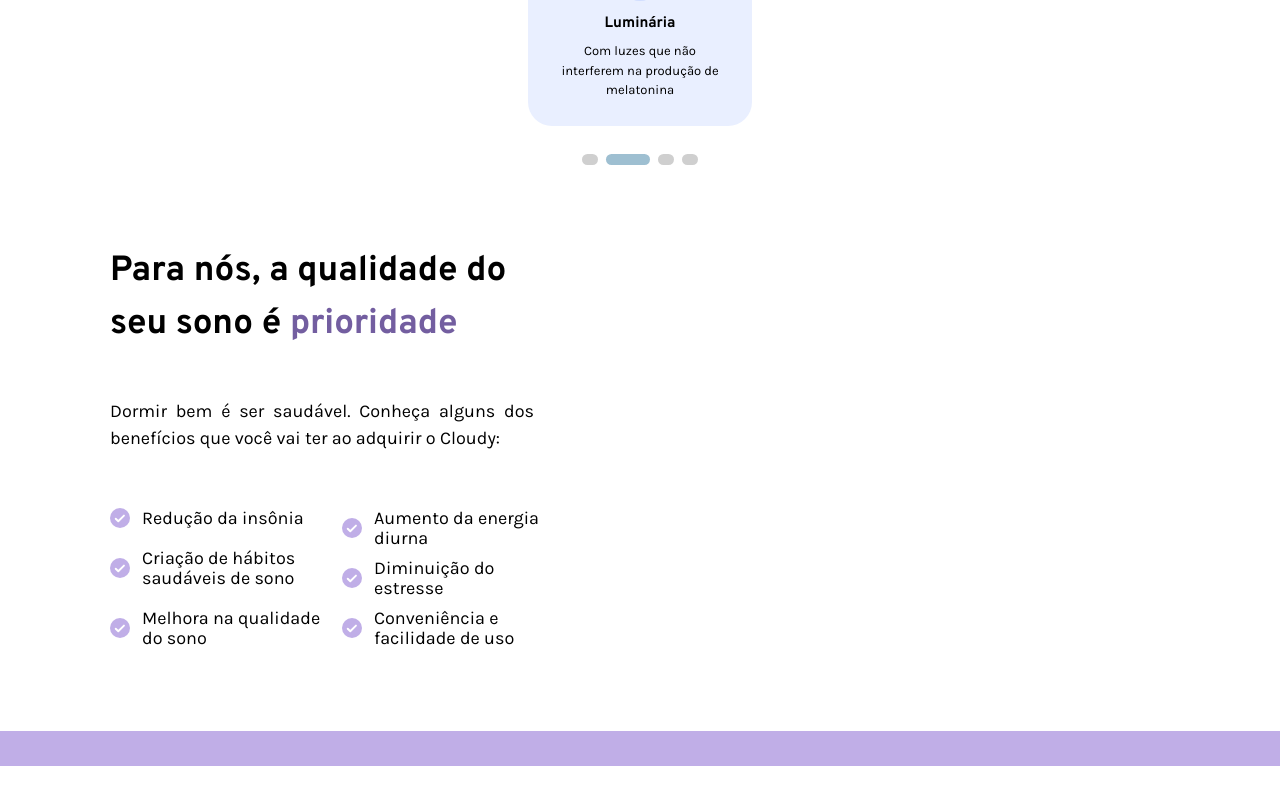
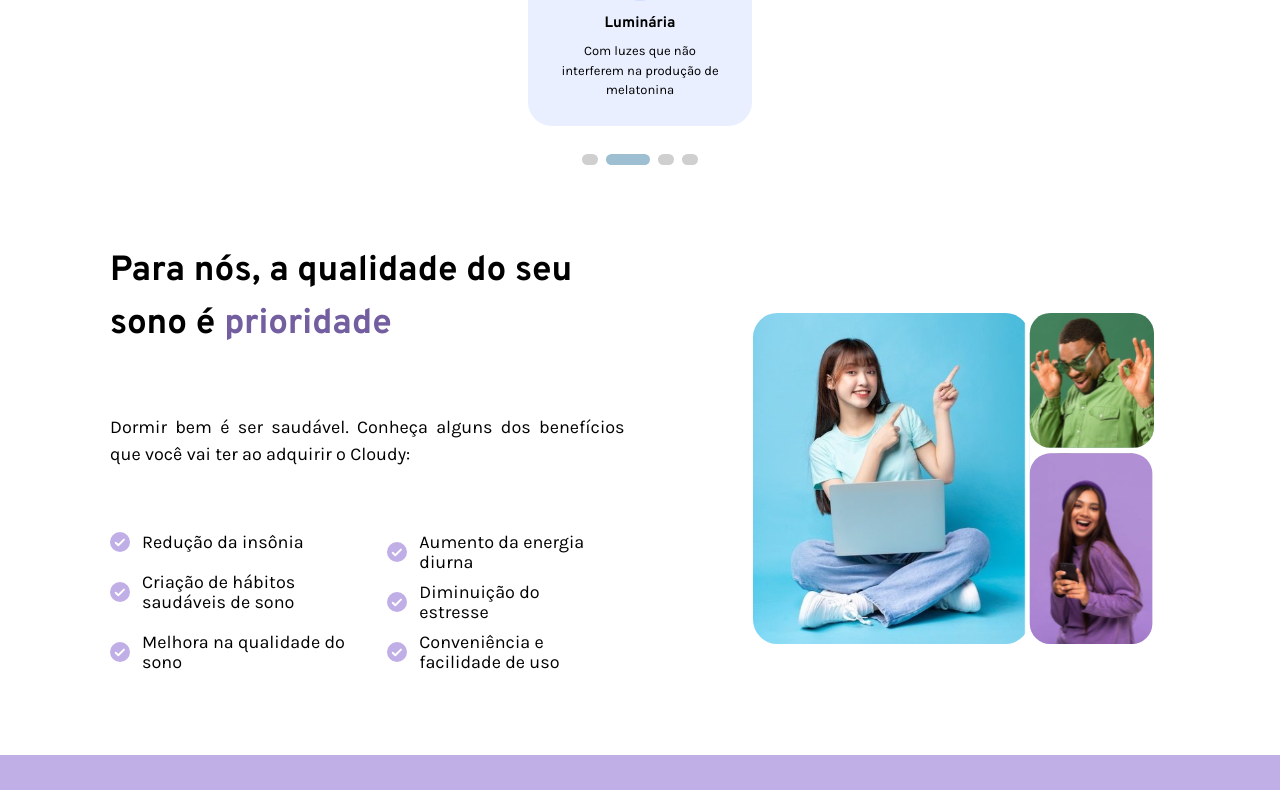
Before and after one commit to yasminvsilva/cloudy, a React (Vite) app: page / in a window 1280 px wide. Shown: the part 1298-2088 px from the top of the page. Before the commit the page ends 2064 px from the top, so only its background shows below. Built offline with nearby package versions, Linux system fonts and the light colour scheme.

Commit message:
responsividade 1536+ pronta e benefícios atualizado

```diff
--- a/index.html
+++ b/index.html
@@ -3,7 +3,7 @@
   <head>
     <meta charset="UTF-8" />
     <meta name="viewport" content="width=device-width, initial-scale=1.0" />
-    <link rel="shortcut icon" href="public/favicon-32x32.png" type="image/x-icon">
+    <link rel="shortcut icon" href="/favicon-32x32.png" type="image/x-icon">
     <title>Cloudy</title>
   </head>
   <body>
--- a/src/App.jsx
+++ b/src/App.jsx
@@ -12,7 +12,7 @@ export default function App() {
     <Router>
       <div>
         <main className="
-        2xl:px-[170px]
+        2xl:px-[300px]
         lg:px-[110px] lg:py-[55px]
         md:px-[48px] md:py-[55px]
         px-[32px] py-[50px]">
--- a/src/components/BotaoCarrossel.jsx
+++ b/src/components/BotaoCarrossel.jsx
@@ -17,8 +17,8 @@ const BotaoCarrossel = () => {
       setTimeout(() => {
         setCurrentIndex((prevIndex) => (prevIndex + 1) % slides.length);
         setIsAnimating(false);
-      }, 600); // Tempo da animação
-    }, 3000); // Intervalo para mudar o índice
+      }, 600);
+    }, 3000);
 
     return () => clearInterval(interval);
   }, []);
--- a/src/pages/Beneficios.jsx
+++ b/src/pages/Beneficios.jsx
@@ -1,21 +1,29 @@
 import certo from '../assets/iconeCerto.svg'
+import imagensBeneficios from '../assets/imagensBeneficios.svg'
 
 export default function Beneficios() {
   return (
-    <div>
+    <div className='
+    md:flex
+    '>
         <div>
             <h2 className='
-            xl:text-[35px] xl:w-2/5 xl:mb-12
-            lg:text-[26px] lg:w-1/2 lg:mb-8
+            2xl:w-3/5 2xl:mb-18
+            xl:text-[35px] xl:w-4/5 xl:mb-16
+            lg:text-[26px] lg:w-3/4 lg:mb-8
+            md:w-3/4 md:mb-8
             font-karla font-bold text-[23px] mb-16'>Para nós, a qualidade do seu sono é <span className='text-roxo-titulo'>prioridade</span></h2>
             <p className='
-            xl:text-[18px] xl:mb-14 xl:w-2/5
-            lg:mb-10 lg:w-1/2
+            2xl:w-3/5 2xl:mb-18
+            xl:text-[18px] xl:mb-16 xl:w-4/5
+            lg:mb-10 lg:w-3/4
+            md:w-3/4 md:mb-8
             font-overpass text-[16px] mb-16 text-justify'>Dormir bem é ser saudável. Conheça alguns dos benefícios que você vai ter ao adquirir o Cloudy:</p>
-        </div>
+
             <div className='
-        lg:flex lg:gap-5'>
-            <div className='xl:w-1/5 lg:w-1/4'>
+            lg:flex lg:gap-5 2xl:gap-10
+            '>
+                <div className='2xl:w-1/4 xl:w-2/5 lg:w-1/3'>
                     <div className='lg:gap-3 lg:mb-5 flex gap-2 mb-2.5'>
                         <img className='w-5' src={certo} />
                         <p className='xl:text-[18px] lg:leading-5 font-overpass text-[16px]'>Redução da insônia</p>
@@ -30,8 +38,9 @@ export default function Beneficios() {
                     </div>
                 </div>
                 <div className='
-            xl:w-1/5
-            lg:w-1/4'>
+                2xl:w-1/4
+                xl:w-1/3
+                lg:w-2/5'>
                     <div className='lg:gap-3 flex gap-2 mb-2.5'>
                         <img className='w-5' src={certo} />
                         <p className='xl:text-[18px] lg:leading-5 font-overpass text-[16px]'>Aumento da energia diurna</p>
@@ -45,11 +54,19 @@ export default function Beneficios() {
                         <p className='xl:text-[18px] lg:leading-5 font-overpass text-[16px]'>Conveniência e facilidade de uso</p>
                     </div>
                 </div>
-
-            <div>
-                {/* imagens */}
             </div>
         </div>
+        <div>
+            <div className='
+            2xl:mt-[0px]
+            xl:mt-[28px]
+            lg:mt-[35px]
+            md:flex md:mt-[135px] md:mr-4'>
+                <img className='mt-10' src={imagensBeneficios} alt="" />
+            </div>
+        </div>
+
+
     </div>
   )
 }
--- a/src/pages/Footer.jsx
+++ b/src/pages/Footer.jsx
@@ -1,7 +1,9 @@
 export default function Footer() {
   return (
     <div>
-        <footer className='w-full h-[35px] mt-2 bg-roxo-claro'></footer>
+        <footer className='
+        2xl:mt-[70px]
+        w-full h-[35px] mt-2 bg-roxo-claro'></footer>
     </div>
   )
 }
--- a/src/pages/Inicial.jsx
+++ b/src/pages/Inicial.jsx
@@ -25,7 +25,7 @@ export default function Inicial() {
 
               <div className='
               md:justify-normal
-              flex justify-between gap-3 mb-20'>
+              flex gap-4 mb-20'>
                 <BotaoScroll />
                 <NavegacaoBotao />
               </div>
--- a/src/pages/Materiais.jsx
+++ b/src/pages/Materiais.jsx
@@ -23,10 +23,6 @@ export default function Materiais() {
             xl:text-[18px]
             font-overpass text-justify text-[16px]">O nosso projeto é composto por várias partes integradas, cada uma desempenhando um papel crucial na funcionalidade geral. Desde o controle do aromatizador até a reprodução de música, iluminação RGB e a exibição do tempo, cada seção apresenta componentes específicos que colaboram para o funcionamento harmonioso do sistema.</p>
           </div>
-
-          <div>
-
-          </div>
         </div>
     </div>
   )
```
Also changed, not shown: src/assets/imagensBeneficios.svg (added). Lines whose indentation alone changed are shown as unchanged.
